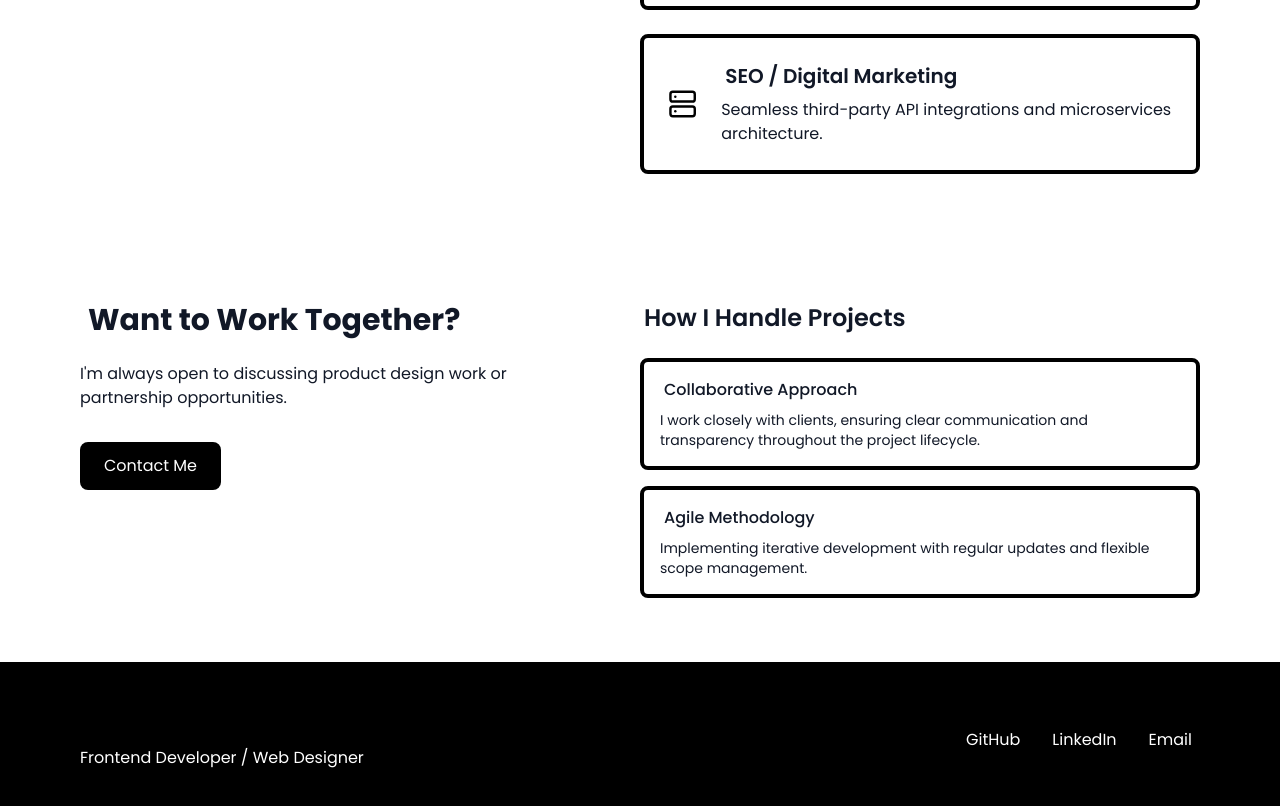
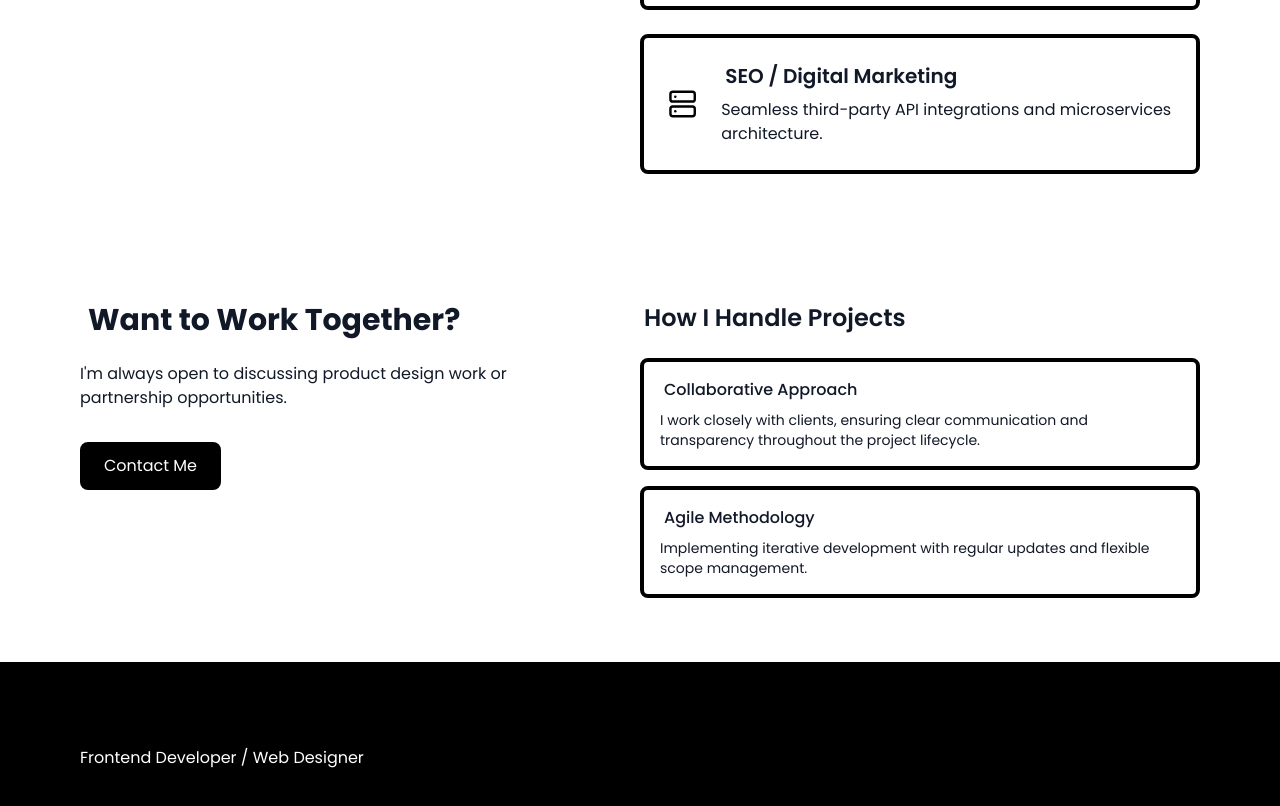
Before and after one commit to abdulbusybrain/abdullahi-busybrain, a React (Create React App) app: page / in a window 1280 px wide. Shown: the part 3112-3918 px from the top of the page. Built offline with nearby package versions, Linux system fonts and the light colour scheme.

Commit message:
Added links

```diff
--- a/src/App.js
+++ b/src/App.js
@@ -283,6 +283,25 @@ const ContactSection = () => {
 };
 
 const Footer = () => {
+  const socialLinks = [
+    {
+      name: "GitHub",
+      url: "https://github.com/yourusername",
+    },
+    {
+      name: "LinkedIn",
+      url: "https://linkedin.com/in/yourusername",
+    },
+    {
+      name: "X",
+      url: "https://twitter.com/yourusername",
+    },
+    {
+      name: "Whatsapp/Telegram",
+      url: "https://wa.me/yournumber",
+    },
+  ];
+
   return (
     <footer className="bg-black text-white py-12">
       <div className="max-w-6xl mx-auto px-4 flex justify-between items-center">
@@ -295,15 +314,17 @@ const Footer = () => {
           <p className="mt-2">Frontend Developer / Web Designer</p>
         </div>
         <div className="flex space-x-4">
-          {["GitHub", "LinkedIn", "Email"].map((link, index) => (
+          {socialLinks.map((link, index) => {
             <a
               key={index}
-              href="#"
+              href={link.url}
+              target="_blank"
+              rel="noopener noreferrer"
               className={`hover:bg-[${brightYellow}] hover:text-black px-2 py-1 transition-colors duration-300`}
             >
-              {link}
-            </a>
-          ))}
+              {link.name}
+            </a>;
+          })}
         </div>
       </div>
     </footer>
```
